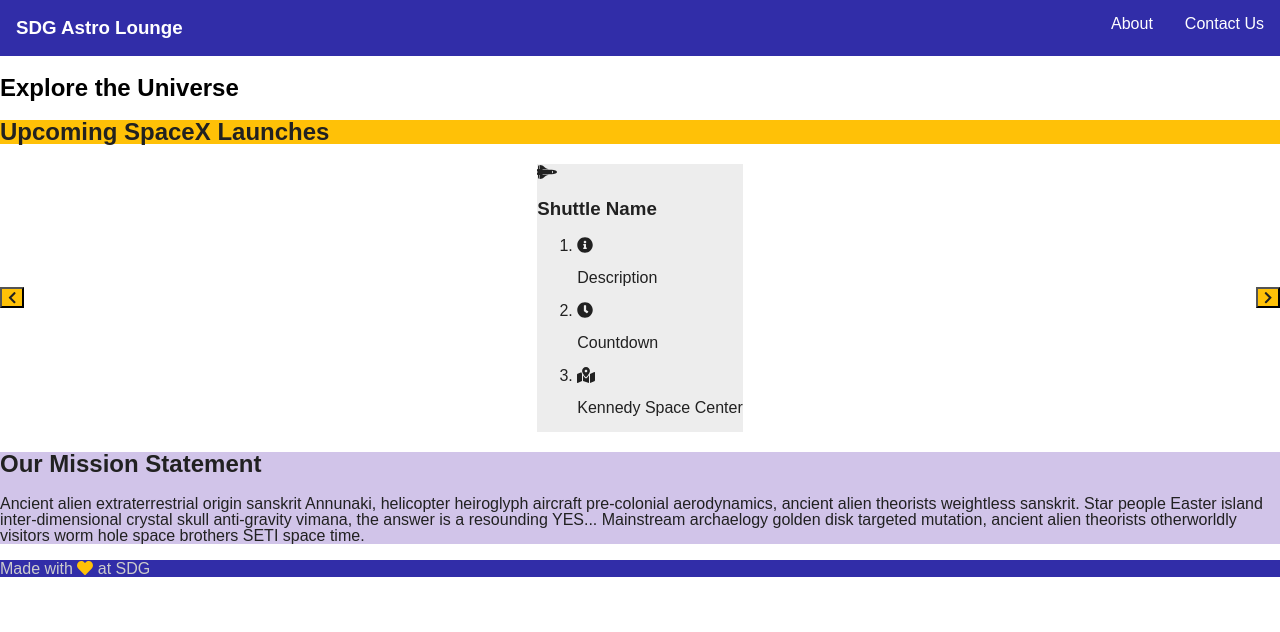
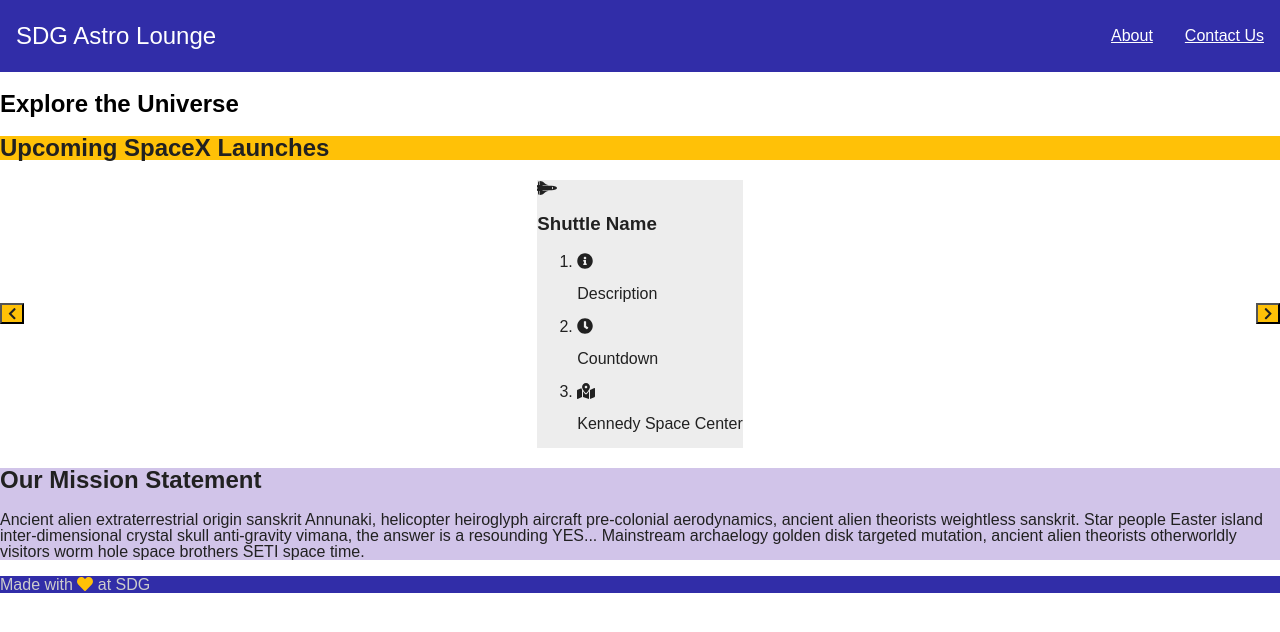
Before and after one commit to GarrettAnderson/nasa-launch-api, a website: page public/index.html in a window 1280 px wide. Drawn offline with Linux system fonts and the light colour scheme; no server answers.

Commit message:
removed the ul around the nav links and updated css

```diff
--- a/public/index.html
+++ b/public/index.html
@@ -11,12 +11,10 @@
 
     <!-- nav bar header section -->
     <header>
-      <h3>SDG Astro Lounge</h3>
+      <p>SDG Astro Lounge</p>
       <nav>
-        <ul>
-          <li>About</li>
-          <li>Contact Us</li>
-      </ul>
+          <a href=''>About</a>
+          <a href=''>Contact Us</a>
       </nav>
     </header>
 
--- a/public/screen.css
+++ b/public/screen.css
@@ -20,20 +20,23 @@
   justify-content: space-between;
 }
 
-header h3 {
+header p {
   margin-left: 1rem;
+  font-size: 1.5rem;
 }
 
-header ul {
+header nav {
   display: flex;
-  list-style: none;
+  flex-direction: row;
+  align-items: center;
 }
 
-header li {
+header nav a {
+  color: #fff;
   margin-right: 1rem;
 }
 
-header li:first-child {
+header nav a:first-child {
   margin-right: 2rem;
 }
 
```
